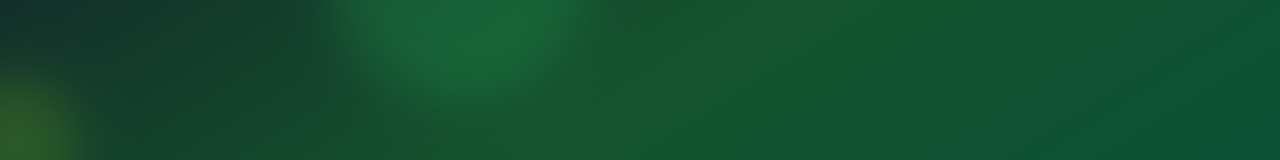
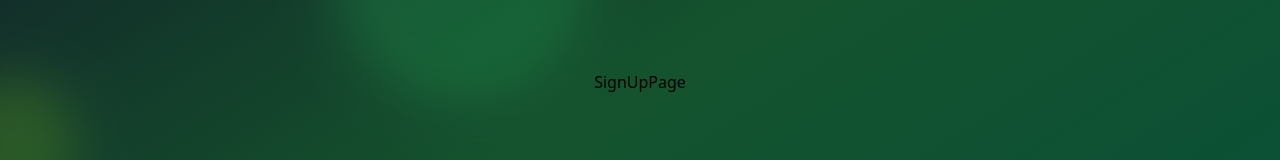
Before and after one commit to har1nagle/auth-mern, a React (Vite) app in the folder frontend/: page /signup in a window 1280 px wide. Shown: the part 318-478 px from the top of the page. Built offline with nearby package versions, Linux system fonts and the light colour scheme.

Commit message:
make route login, signup

```diff
--- a/frontend/eslint.config.js
+++ b/frontend/eslint.config.js
@@ -28,12 +28,12 @@
       ...react.configs.recommended.rules,
       ...react.configs["jsx-runtime"].rules,
       ...reactHooks.configs.recommended.rules,
-      "react/prop-types": "off",
       "react/jsx-no-target-blank": "off",
       "react-refresh/only-export-components": [
         "warn",
         { allowConstantExport: true },
       ],
+      "react/prop-types": "off"
     },
   },
 ];
--- a/frontend/src/App.jsx
+++ b/frontend/src/App.jsx
@@ -1,4 +1,7 @@
+import { Route, Routes } from "react-router-dom";
 import FloatingShape from "./components/FloatingShape"
+import SignUpPage from "./pages/SignUpPage";
+import LoginPage from "./pages/LoginPage";
 
 function App() {
   return (
@@ -8,7 +11,13 @@
     >
       <FloatingShape color="bg-green-500" size= "w-64 h-64" top="-5%" left="10%" delay={0}/>
       <FloatingShape color="bg-emerald-500" size= "w-48 h-48" top="70%" left="80%" delay={5}/>
-      <FloatingShape color="bg-lime-500" size= "w-32 h-32" top="40%" left="-10%" delay={2}/>
+      <FloatingShape color="bg-lime-500" size="w-32 h-32" top="40%" left="-10%" delay={2} />
+
+      <Routes>
+        <Route path="/" element={"Home"} />
+        <Route path="/signup" element={<SignUpPage/>} />
+        <Route path="/login" element={<LoginPage />} />
+      </Routes>
     </div>
   );
 }
--- /dev/null
+++ b/frontend/src/pages/LoginPage.jsx
@@ -0,0 +1,7 @@
+const LoginPage = () => {
+  return (
+    <div>LoginPage</div>
+  )
+}
+
+export default LoginPage
--- /dev/null
+++ b/frontend/src/pages/SignUpPage.jsx
@@ -0,0 +1,7 @@
+const SignUpPage = () => {
+  return (
+    <div>SignUpPage</div>
+  )
+}
+
+export default SignUpPage
```
